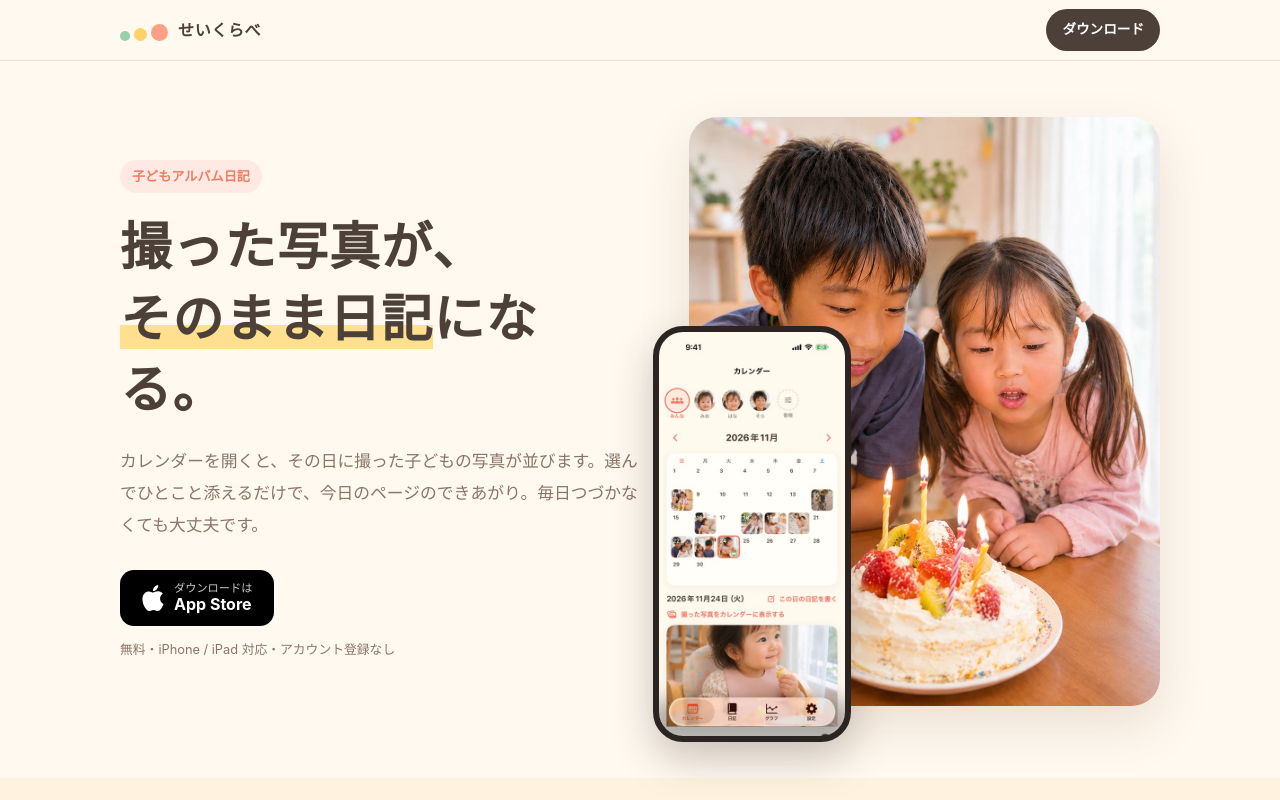
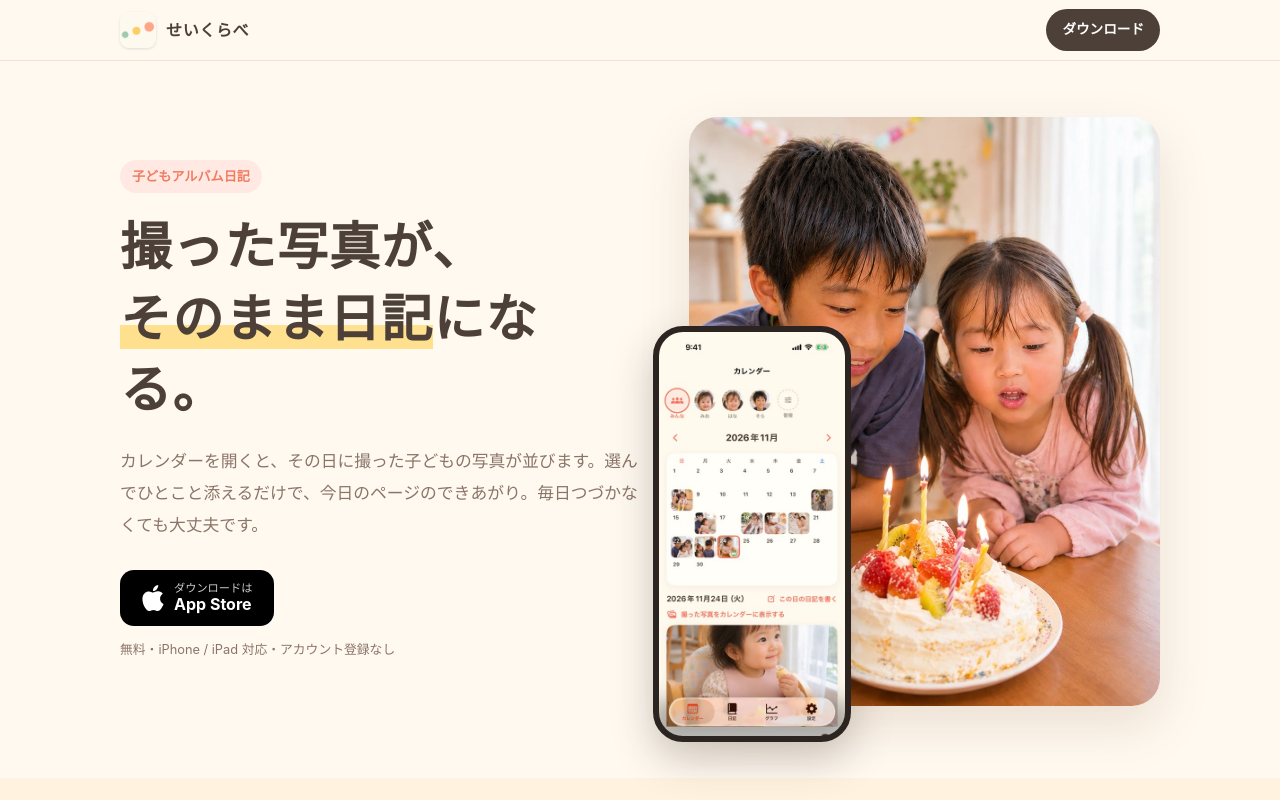
Before and after one commit to taka3267-collab/tkApps, a plain HTML site: page seikurabe/index.html in a window 1280 px wide. Shown: the top 800 px of the page. Drawn offline with Linux system fonts and the light colour scheme.

Commit message:
seikurabe: use app icon as site logo
Co-Authored-By: Claude Opus 5.5 <noreply@anthropic.com>

```diff
--- a/seikurabe/index.html
+++ b/seikurabe/index.html
@@ -8,6 +8,8 @@
   <meta property="og:title" content="子どもアルバム日記 せいくらべ">
   <meta property="og:description" content="撮った写真を選ぶだけで、その日の日記に。">
   <meta property="og:image" content="images/ph-family-cake.jpg">
+  <link rel="icon" href="images/app-icon.png">
+  <link rel="apple-touch-icon" href="images/app-icon.png">
   <meta name="apple-itunes-app" content="app-id=6777436455">
   <style>
     :root {
@@ -38,6 +40,7 @@
     .nav { position: sticky; top: 0; z-index: 10; background: rgba(255,249,240,.92); backdrop-filter: blur(10px); border-bottom: 1px solid var(--line); }
     .nav .wrap { display: flex; align-items: center; justify-content: space-between; height: 60px; }
     .brand { display: flex; align-items: center; gap: 10px; font-weight: 800; text-decoration: none; letter-spacing: .04em; }
+    .app-icon { width: 36px; height: 36px; border-radius: 9px; box-shadow: 0 1px 3px rgba(0,0,0,.12); }
     .dots { display: flex; align-items: flex-end; gap: 4px; height: 22px; }
     .dots i { display: block; border-radius: 50%; }
     .dots i:nth-child(1) { width: 10px; height: 10px; background: var(--green); }
@@ -149,7 +152,7 @@
 
 <header class="nav">
   <div class="wrap">
-    <a class="brand" href="#top"><span class="dots"><i></i><i></i><i></i></span>せいくらべ</a>
+    <a class="brand" href="#top"><img class="app-icon" src="images/app-icon.png" alt="" width="36" height="36">せいくらべ</a>
     <a class="nav-cta" href="https://apps.apple.com/app/id6777436455">ダウンロード</a>
   </div>
 </header>
```
Also changed, not shown: seikurabe/images/app-icon.png (added).
